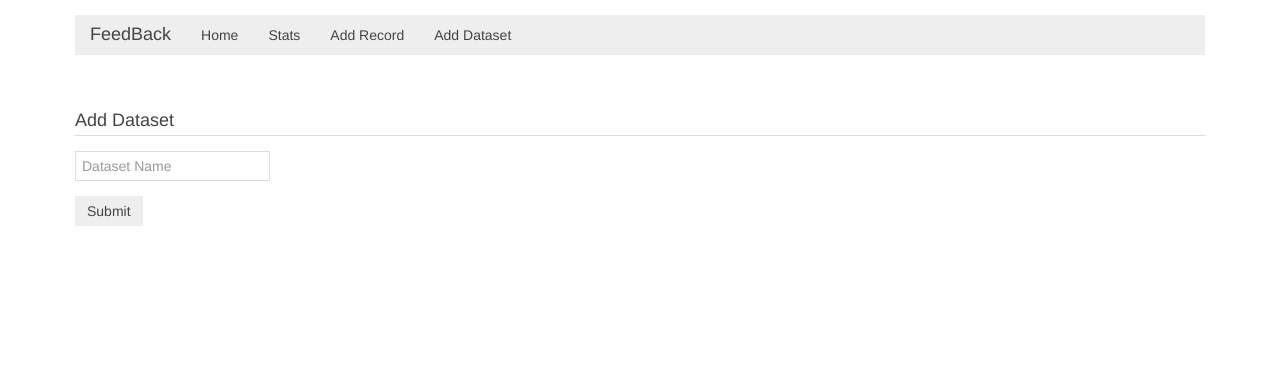
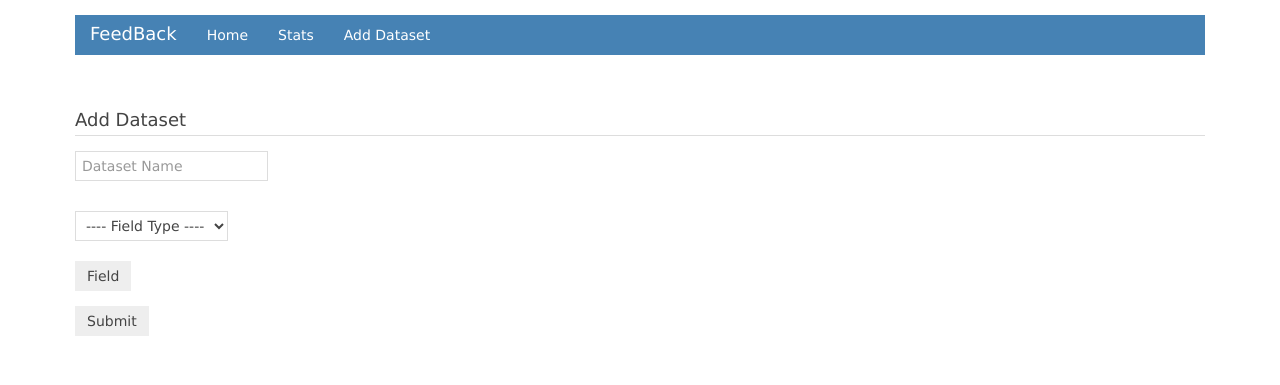
Before and after one commit to samarthbhargav/feedback-ml, a Flask app: page /add_dataset in a window 1280 px wide. Shown: the top 385 px of the page. Run offline with Flask 2, Linux system fonts and the light colour scheme.

Commit message:
[add_record.html] changed

```diff
--- a/feedback-front/main.py
+++ b/feedback-front/main.py
@@ -43,20 +43,21 @@ def record_stats_page(dataset):
     else:
         return render_template("record_statistics.html", error = stats)
 
-@app.route("/add_record")
-def add_record_page():
-    return render_template("add_record.html")
+@app.route("/add_record/<string:dataset>")
+def add_record_page(dataset):
+    return render_template("add_record.html", dataset=dataset)
 
 @app.route("/add_dataset")
 def add_dataset_page():
     return render_template("add_dataset.html")
 
-@app.route("/post_record", methods = ["POST"])
-def post_record():
+@app.route("/post_record/<string:dataset>", methods = ["POST"])
+def post_record(dataset):
+    stats = client.fetch_dataset_statistics()
     try:
         data = request.form
         print data
-        keys = ["ID", "dataset"]
+        keys = ["ID"]
         for key in keys:
             chkNotNoneAndNotEmpty(data.get(key), key)
 
@@ -71,18 +72,18 @@ def post_record():
             "content" : content
         }
 
-        valid, status  =  client.save_record(record, data["dataset"])
+        valid, status  =  client.save_record(record, dataset)
         if valid:
-            return render_template("add_record.html", success="Record added successfully", errno=None)
+            return render_template("add_record.html", dataset=dataset, success="Record added successfully", errno=None)
         else:
             # TODO add more desc message
                 if status['statusCode'] == 404:
                     return render_template("add_record.html", error=status["message"], errno=status["statusCode"])
                 else:
-                    return render_template("add_record.html", error="Some Error Occurred", errno = None)
+                    return render_template("add_record.html", dataset=dataset, error="Some Error Occurred", errno = None)
 
     except ValueError, e:
-        return render_template("add_record.html", error=e.message)
+        return render_template("add_record.html", dataset=dataset,  stats=stats, error=e.message)
 
 
 # code for adding new record
@@ -117,10 +118,10 @@ def records(dataset, skip, limit):
     valid, data =  client.get_records(dataset, skip, limit)
     if valid:
         records = data["records"]
-        return render_template("records.html", records=records)
+        return render_template("records.html", dataset=dataset, records=records)
     else:
         # TODO
-        return render_template("records.html", records=[], error="Some error occurred")
+        return render_template("records.html", dataset=dataset, records=[], error="Some error occurred")
 
 
 if __name__ == "__main__":
--- /dev/null
+++ b/feedback-front/static/css/styles.css
@@ -0,0 +1,41 @@
+html {
+  background: white;
+  font-family: "Lucida Grande", "Lucida Sans Unicode", "Lucida Sans", "DejaVu Sans", Verdana, sans-serif;
+}
+
+#menu-wrapper{
+	background-color: steelblue;
+}
+
+#menu-wrapper a{
+	color: white;
+}
+
+#menu-wrapper li a:hover{
+	color: steelblue;
+}
+
+#menu-wrapper a{
+	font-family: "Lucida Grande", "Lucida Sans Unicode", "Lucida Sans", "DejaVu Sans", Verdana, sans-serif;
+}
+
+.uk-grid h4{
+	font-family: "Lucida Grande", "Lucida Sans Unicode", "Lucida Sans", "DejaVu Sans", Verdana, sans-serif;
+}
+
+.uk-panel-title, table{
+	font-family: "Lucida Grande", "Lucida Sans Unicode", "Lucida Sans", "DejaVu Sans", Verdana, sans-serif;
+}
+
+.uk-width-1-1 h2, h3{
+	font-family: "Lucida Grande", "Lucida Sans Unicode", "Lucida Sans", "DejaVu Sans", Verdana, sans-serif;
+}
+
+#contentDivKey{
+	float: left;
+	margin-right: 10px;
+}
+
+#contentDivValue{
+	float: inherit;
+}
--- a/feedback-front/templates/add_dataset.html
+++ b/feedback-front/templates/add_dataset.html
@@ -9,9 +9,31 @@
           <div class="uk-form-row">
             <input type="text" name="DatasetName" placeholder="Dataset Name">
           </div>
+          <div class="uk-form-row" id="addField">
+          </div>
+          <div class="uk-form-row">
+            <select>
+              <option selected disabled> ---- Field Type ---- </option>
+              <option>CATEGORICAL</option>
+              <option>NUMERICAL</option>
+              <option>TEXT</option>
+            </select>
+          </div>
+          <br>
+          <div class="uk-form-row">
+            <input type="button" class="uk-button" value="Field" onclick="addFieldDiv()"/>
+          </div>
           <div class="uk-form-row">
             <input class="uk-button" type="submit" name="submit" value="Submit">
           </div>
+          <!-- Not able to print the select tag multiple times -->
+          <script>
+            function addFieldDiv(){
+              var fieldDiv = document.createElement('div');
+              fieldDiv.innerHTML = "<div class='uk-form-row'><input type='text' name='Field' name= 'Field' placeholder='Field'/></div>";
+              document.getElementById("addField").appendChild(fieldDiv);
+            }
+          </script>
       </fieldset>
   </form>
 
--- a/feedback-front/templates/layout.html
+++ b/feedback-front/templates/layout.html
@@ -6,6 +6,7 @@
         <title>FeedBack Home</title>
         <link rel="apple-touch-icon-precomposed" href="images/apple-touch-icon.png">
         <link rel="stylesheet" href="{{ url_for('static', filename='css/uikit.min.css') }}">
+        <link rel="stylesheet" href="{{ url_for('static', filename='css/styles.css') }}">
         <script src="{{ url_for('static', filename='js/jquery-2.1.4.min.js') }}"></script>
         <script src="{{ url_for('static', filename='js/uikit.min.js') }}"></script>
         <script src="{{ url_for('static', filename='js/utils.js') }}"></script>
@@ -13,8 +14,7 @@
 
     <body>
         <div class="uk-container uk-container-center uk-margin-top uk-margin-large-bottom">
-
-            <nav class="uk-navbar uk-margin-large-bottom">
+            <nav id="menu-wrapper" class="uk-navbar uk-margin-large-bottom">
                 <a class="uk-navbar-brand uk-hidden-small" href="{{ url_for('index') }}">FeedBack</a>
                 <ul class="uk-navbar-nav uk-hidden-small">
                     <li>
@@ -23,15 +23,11 @@
                     <li>
                         <a href="{{ url_for('stats_page') }}">Stats</a>
                     </li>
-                    <li>
-                        <a href="{{ url_for('add_record_page') }}">Add Record</a>
-                    </li>
                      <li>
                         <a href="{{ url_for('add_dataset_page') }}">Add Dataset</a>
                     </li>
                 </ul>
             </nav>
-
 
             {% block body %}{% endblock %}
 
--- a/feedback-front/templates/records.html
+++ b/feedback-front/templates/records.html
@@ -4,6 +4,7 @@
   <div class="uk-grid" data-uk-grid-margin>
       <div class="uk-width-1-1">
           <h2>Records</h2>
+          <a href="{{ url_for('add_record_page', dataset=dataset) }}"><button class="uk-button uk-button-primary">Add Record</button></a>
           {% if error %}<div class="uk-alert uk-alert-danger">{{ error }} </div>{% endif %}
       </div>
       <div class="uk-width-1-1">
```
Also changed, not shown: feedback-front/templates/add_record.html (+21 -19 lines), feedback-front/templates/index.html (+10 -4 lines).
